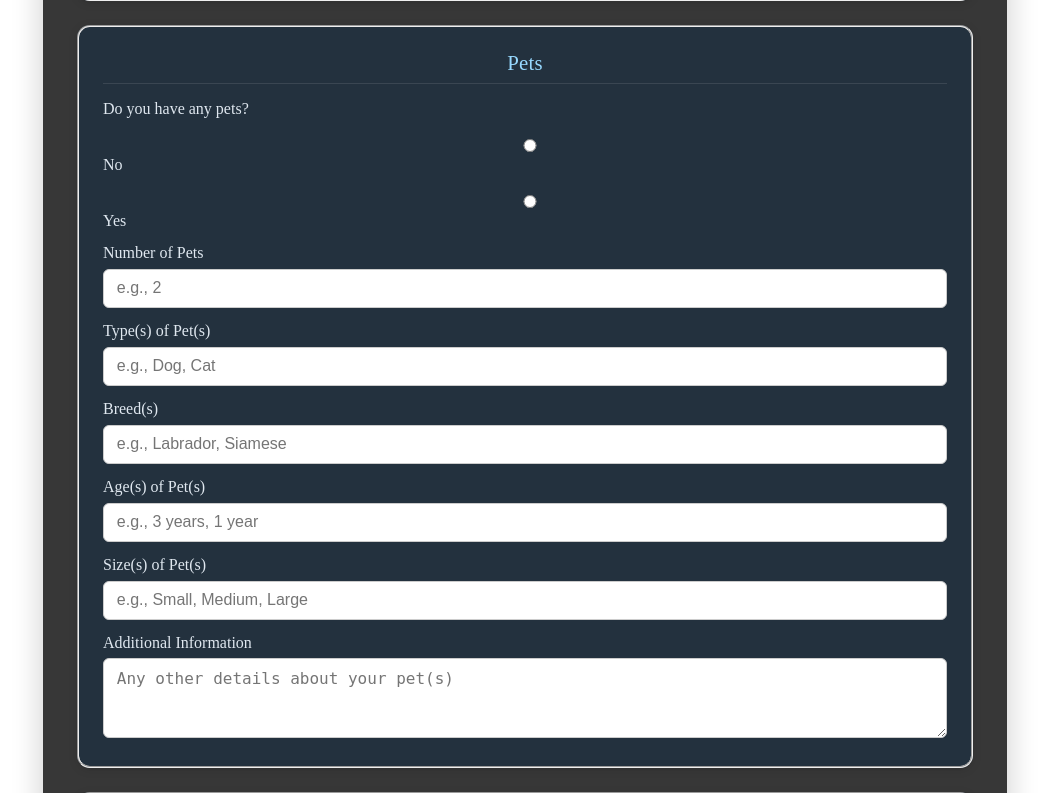
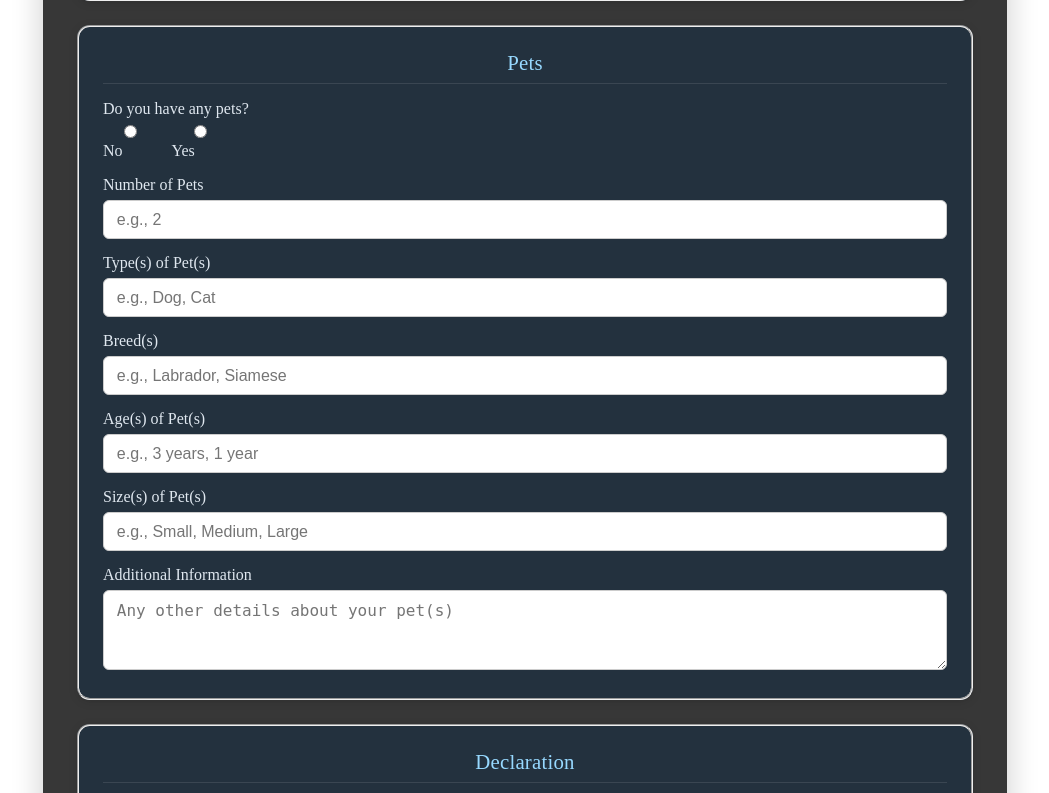
Before and after one commit to NewFoundLivingCa/NewFoundLiving-main, a Flask app: page /rental-application in a window 1280 px wide. Shown: the part 1922-2715 px from the top of the page, without its empty margins (115-1164 px from the left). Run offline with Flask 3, Linux system fonts and the light colour scheme.

Commit message:
Update rental-application.html

```diff
--- a/templates/rental-application.html
+++ b/templates/rental-application.html
@@ -94,11 +94,10 @@
         <fieldset class="form-section">
             <h2>Pets</h2>
             <label>Do you have any pets?</label>
-            <div class="checkbox-group">
+            <div class="radio-inline-group">
                 <label><input type="radio" name="has_pets" value="No" required /> No</label>
                 <label><input type="radio" name="has_pets" value="Yes" required /> Yes</label>
             </div>
-
             <div id="pet-details-section">
                 <label for="number-of-pets">Number of Pets</label>
                 <input type="number" id="number-of-pets" name="number_of_pets" min="0" placeholder="e.g., 2" />
@@ -142,4 +141,18 @@
         </div>
     </form>
 </div>
+
+<!-- Inline style for radio-inline-group to ensure Yes/No are close together and aligned -->
+<style>
+.radio-inline-group {
+    display: flex;
+    gap: 1.5rem;
+    align-items: center;
+    margin-bottom: 1em;
+}
+.radio-inline-group label {
+    margin: 0;
+    font-weight: normal;
+}
+</style>
 {% endblock %}
```
